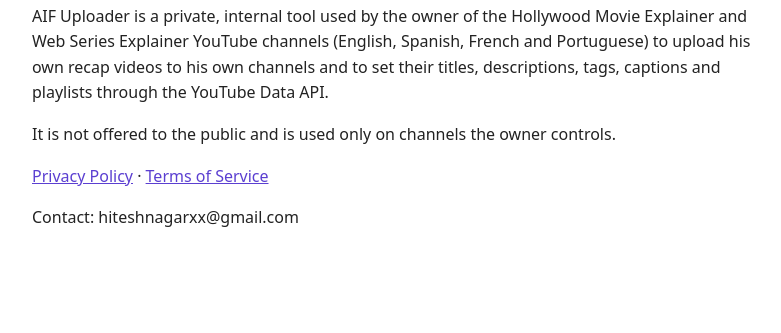
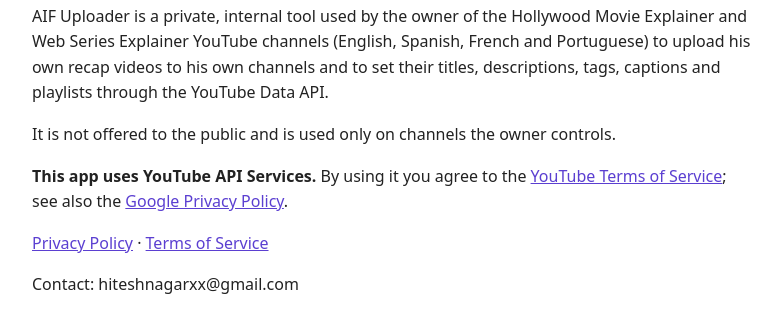
Before and after one commit to hiteshnagarxx/hiteshnagarxx.github.io, a plain HTML site: page index.html in a window 1280 px wide. Shown: the part 109-442 px from the top of the page, without its empty margins (248-1029 px from the left). Drawn offline with Linux system fonts and the light colour scheme.

Commit message:
Add files via upload

```diff
--- a/index.html
+++ b/index.html
@@ -3,5 +3,6 @@
 <body><h1>AIF Uploader</h1>
 <p>AIF Uploader is a private, internal tool used by the owner of the Hollywood Movie Explainer and Web Series Explainer YouTube channels (English, Spanish, French and Portuguese) to upload his own recap videos to his own channels and to set their titles, descriptions, tags, captions and playlists through the YouTube Data API.</p>
 <p>It is not offered to the public and is used only on channels the owner controls.</p>
+<p><strong>This app uses YouTube API Services.</strong> By using it you agree to the <a href="https://www.youtube.com/t/terms">YouTube Terms of Service</a>; see also the <a href="https://policies.google.com/privacy">Google Privacy Policy</a>.</p>
 <p><a href="privacy.html">Privacy Policy</a> · <a href="terms.html">Terms of Service</a></p>
 <p>Contact: hiteshnagarxx@gmail.com</p></body></html>
```
